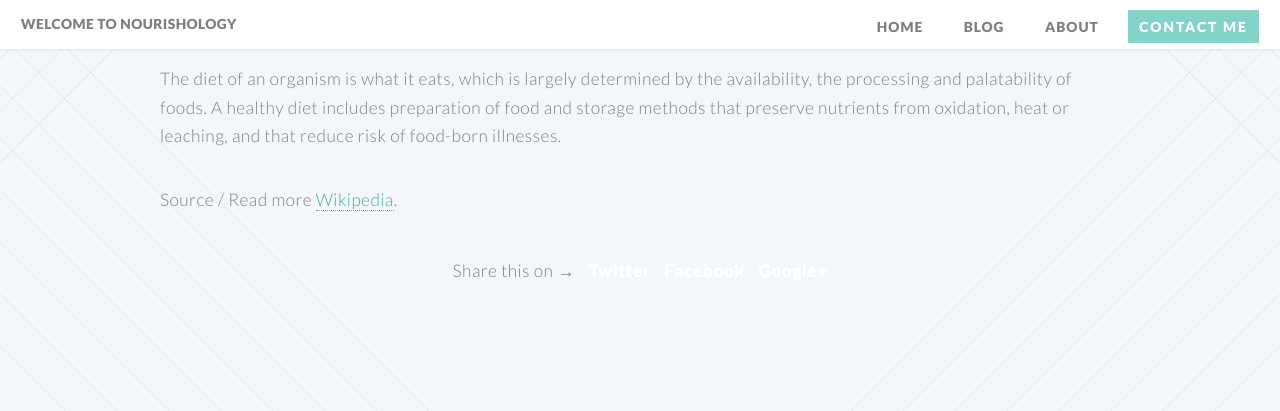
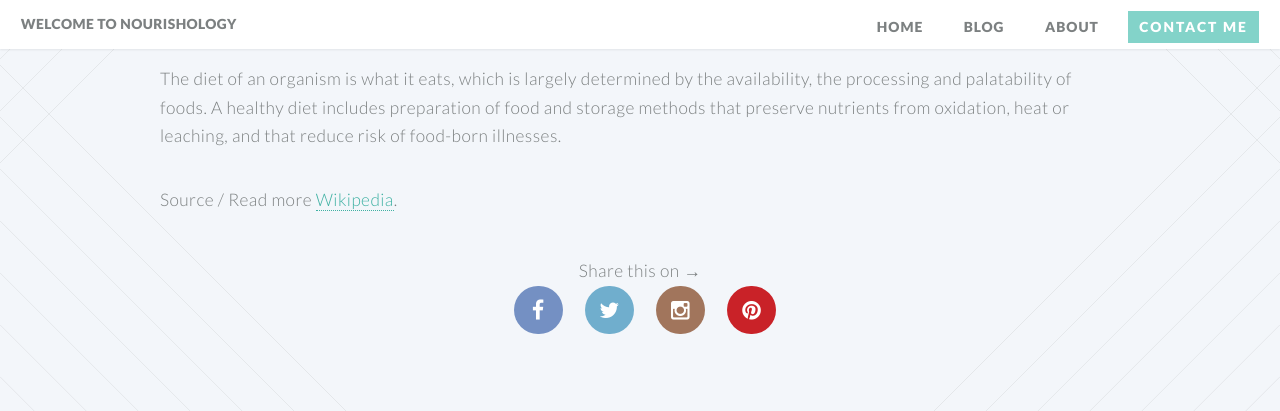
Before and after one commit to lmchristensen23/lmchristensen23.github.io, a Jekyll site: the page built from _posts/2016-05-05-second-post.md, in a window 1280 px wide and 900 px high, scrolled down 813 px, cut to the strip 0-411 px from the top of the window. Built offline with Jekyll 4.4.1, drawn with Linux system fonts in a browser that asks for light colours.

Commit message:
updating share links

```diff
--- a/_layouts/post.html
+++ b/_layouts/post.html
@@ -11,9 +11,12 @@
 
   <div class="share-page">
     Share this on &rarr;
-    <a href="https://twitter.com/intent/tweet?text={{ page.title }}&url={{ site.url }}{{ page.url }}&via={{ site.twitter_username }}&related={{ site.twitter_username }}" rel="nofollow" target="_blank" title="Share on Twitter">Twitter</a>
-    <a href="https://facebook.com/sharer.php?u={{ site.url }}{{ page.url }}" rel="nofollow" target="_blank" title="Share on Facebook">Facebook</a>
-    <a href="https://plus.google.com/share?url={{ site.url }}{{ page.url }}" rel="nofollow" target="_blank" title="Share on Google+">Google+</a>
+    <ul class="icons">
+			<li><a href="https://facebook.com/sharer.php?u={{ site.url }}{{ page.url }}" rel="nofollow" target="_blank" title="Share on Facebook" class="icon circle fa-facebook"><span class="label">Facebook</span></a></li>
+			<li><a href="https://twitter.com/intent/tweet?text={{ page.title }}&url={{ site.url }}{{ page.url }}&via={{ site.twitter_username }}&related={{ site.twitter_username }}" rel="nofollow" target="_blank" title="Share on Twitter" class="icon circle fa-twitter"><span class="label">Twitter</span></span></a></li>
+			<li><a href="https://www.instagram.com/nourishology/" class="icon circle fa-instagram"><span class="label">Instagram</span></a></li>
+			<li><a href="http://pinterest.com/pin/create/button/?url=<URL>&description=<TITLE>" rel="nofollow" target="blank" title="Share on Pinterest" class="icon circle fa-pinterest"><span class="label">Pinterest</span></a></li>
+		</ul>
   </div>
 
 </div>
```
